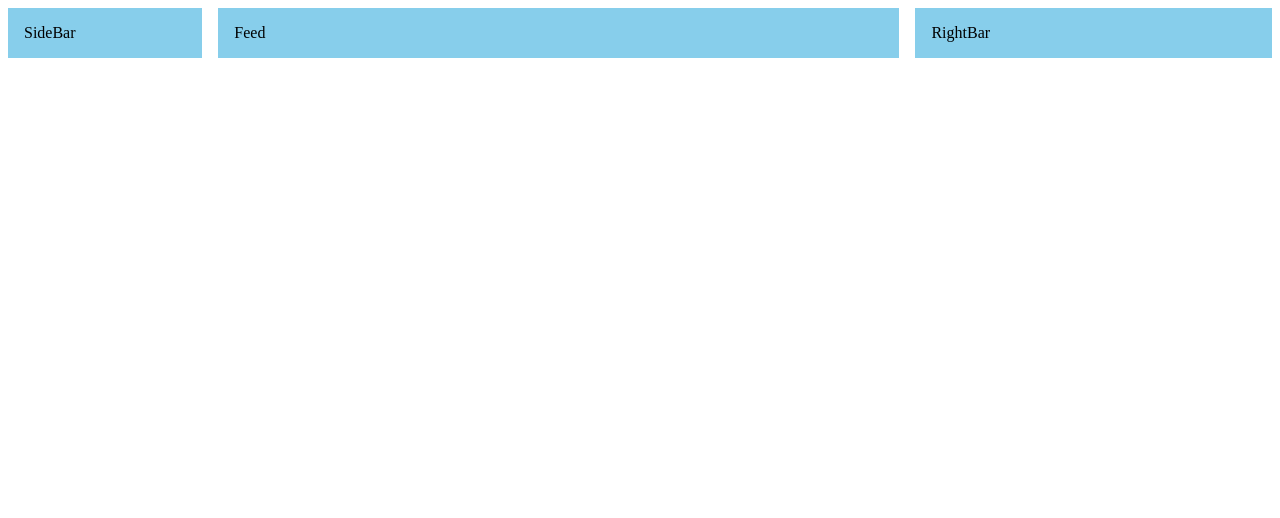
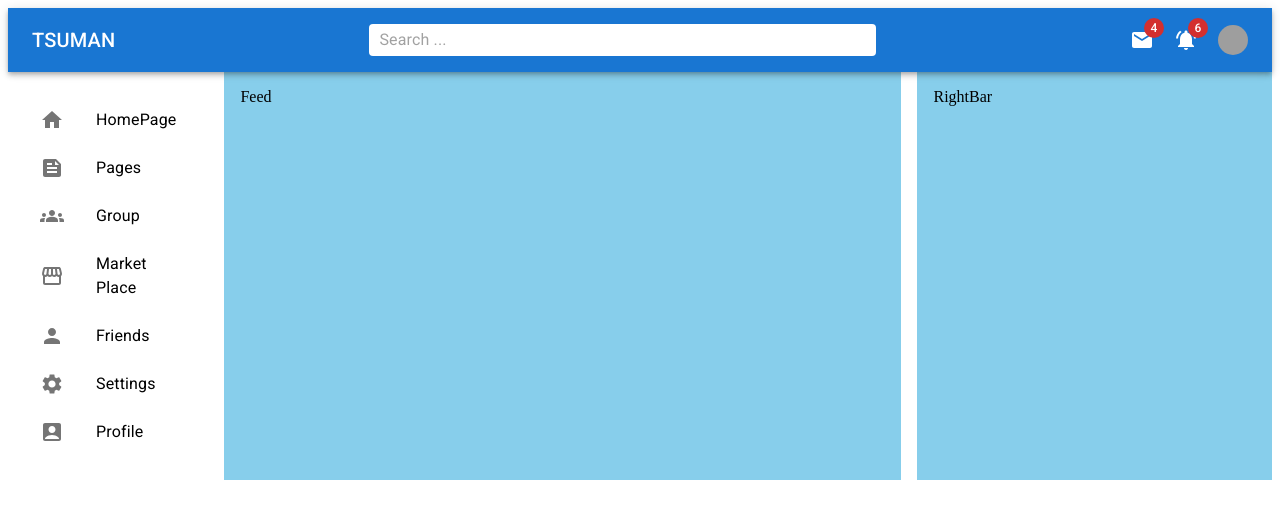
Before and after one commit to sumancoding/New-React-Version-with-MUI, a React (Create React App) app: page / in a window 1280 px wide. Shown: the top 518 px of the page. Built offline with nearby package versions, Linux system fonts and the light colour scheme; grey boxes are pictures that could not be loaded.

Commit message:
mui sidebar

```diff
--- a/src/App.js
+++ b/src/App.js
@@ -8,6 +8,7 @@ import { Box, Stack } from "@mui/material";
 const App = () => {
   return (
     <Box>
+      <NavBar />
       <Stack direction="row" spacing={2} justifyContent="space-between">
         <SideBar />
         <Feed />
--- a/src/components/SideBar.js
+++ b/src/components/SideBar.js
@@ -1,15 +1,82 @@
 import React from "react";
-import { Box } from "@mui/material";
+import {
+  Box,
+  List,
+  ListItem,
+  ListItemButton,
+  ListItemIcon,
+  ListItemText,
+} from "@mui/material";
+import HomeIcon from "@mui/icons-material/Home";
+import FeedIcon from "@mui/icons-material/Feed";
+import GroupsIcon from "@mui/icons-material/Groups";
+import StorefrontIcon from "@mui/icons-material/Storefront";
+import PersonIcon from "@mui/icons-material/Person";
+import SettingsIcon from "@mui/icons-material/Settings";
+import AccountBoxIcon from "@mui/icons-material/AccountBox";
 
 const SideBar = () => {
   return (
-    <Box
-      bgcolor="skyblue"
-      flex={1}
-      p={2}
-      sx={{ display: { xs: "none", sm: "block" } }}
-    >
-      SideBar
+    <Box flex={1} p={2} sx={{ display: { xs: "none", sm: "block" } }}>
+      <List>
+        <ListItem disablePadding>
+          <ListItemButton component="a" href="#home">
+            <ListItemIcon>
+              <HomeIcon />
+            </ListItemIcon>
+            <ListItemText primary="HomePage" />
+          </ListItemButton>
+        </ListItem>
+        <ListItem disablePadding>
+          <ListItemButton component="a" href="#pages">
+            <ListItemIcon>
+              <FeedIcon />
+            </ListItemIcon>
+            <ListItemText primary="Pages" />
+          </ListItemButton>
+        </ListItem>
+        <ListItem disablePadding>
+          <ListItemButton component="a" href="#groups">
+            <ListItemIcon>
+              <GroupsIcon />
+            </ListItemIcon>
+            <ListItemText primary="Group" />
+          </ListItemButton>
+        </ListItem>
+        <ListItem disablePadding>
+          <ListItemButton component="a" href="#market place">
+            <ListItemIcon>
+              <StorefrontIcon />
+            </ListItemIcon>
+
+            <ListItemText primary="Market Place" />
+          </ListItemButton>
+        </ListItem>
+        <ListItem disablePadding>
+          <ListItemButton component="a" href="#friends">
+            <ListItemIcon>
+              <PersonIcon />
+            </ListItemIcon>
+            <ListItemText primary="Friends" />
+          </ListItemButton>
+        </ListItem>
+        <ListItem disablePadding>
+          <ListItemButton component="a" href="#setting">
+            <ListItemIcon>
+              <SettingsIcon />
+            </ListItemIcon>
+            <ListItemText primary="Settings" />
+          </ListItemButton>
+        </ListItem>
+        <ListItem disablePadding>
+          <ListItemButton component="a" href="#profile">
+            <ListItemIcon>
+              <AccountBoxIcon />
+            </ListItemIcon>
+            <ListItemText primary="Profile" />
+          </ListItemButton>
+        </ListItem>
+      </List>
     </Box>
   );
 };
```
